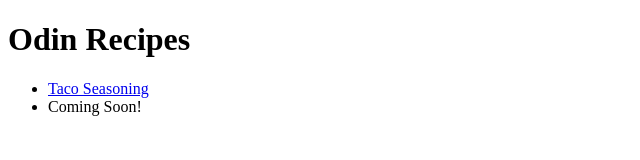
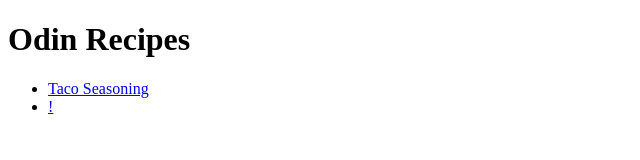
Before and after one commit to HarmeetM/odin-recipes, a plain HTML site: page index.html in a window 1280 px wide. Shown: the full height of the page, 0-640 px from the left. Drawn offline with Linux system fonts and the light colour scheme.

Commit message:
Updating index.html with fish steak

```diff
--- a/index.html
+++ b/index.html
@@ -10,7 +10,7 @@
     <h1>Odin Recipes</h1>
     <ul>
         <li><a href="recipes/tacoseasoning.html">Taco Seasoning</a></li>
-        <li>Coming Soon!</li>
+        <li><a href="recipes/fish-steak.html">!</li>
     </ul>
 </body>
 </html>
```
